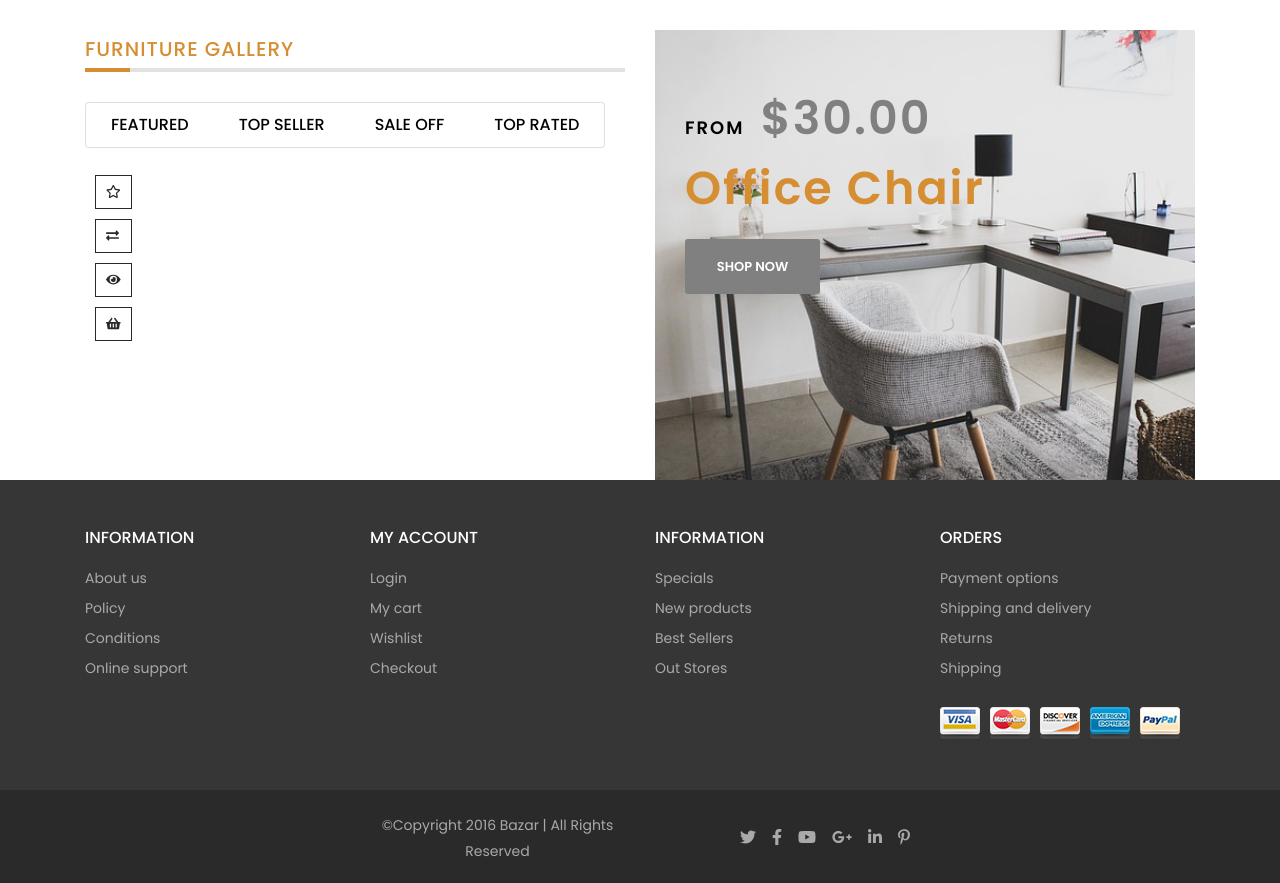
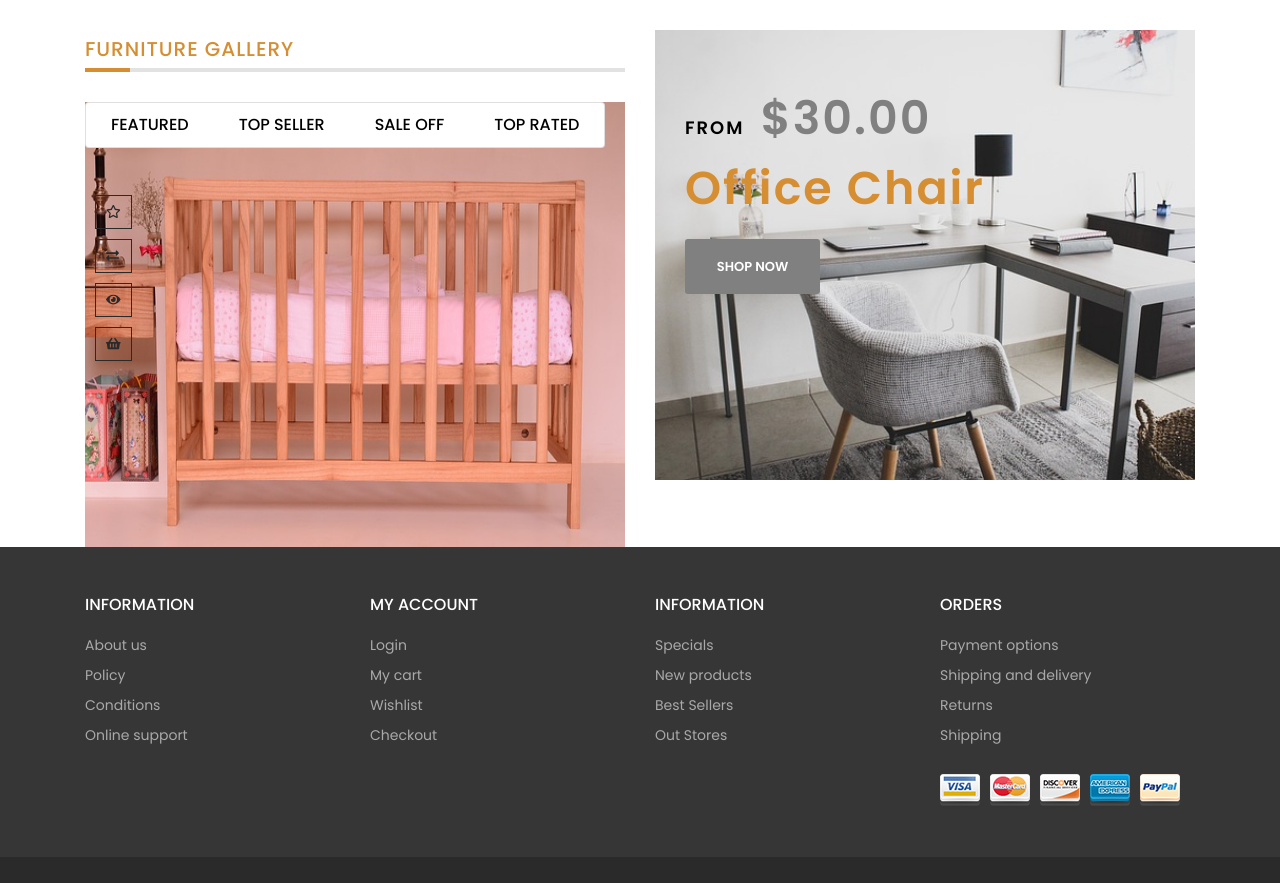
Before and after one commit to matwjablonski/wdp-2312-01, a React (Create React App) app: page / in a window 1280 px wide. Shown: the part 1993-2876 px from the top of the page. Built offline with nearby package versions, Linux system fonts and the light colour scheme.

Commit message:
Create Image component and use it in GalleryBox

```diff
--- a/src/components/common/GalleryBox/GalleryBox.js
+++ b/src/components/common/GalleryBox/GalleryBox.js
@@ -5,6 +5,7 @@ import { TAGS } from '../../../redux/initialState';
 import styles from './GalleryBox.module.scss';
 import GalleryNav from '../GalleryBox/GalleryNav/GalleryNav';
 import ActionButtons from './ActionButtons/ActionButtons';
+import Image from './Image/Image';
 
 const GalleryBox = () => {
   const [activeTag, setActiveTag] = useState(TAGS.FEATURED);
@@ -20,6 +21,7 @@ const GalleryBox = () => {
     <div className={styles.root}>
       <GalleryNav activeTag={activeTag} setActiveTag={setActiveTag} />
       <ActionButtons />
+      <Image id={activeElement.id} />
     </div>
   );
 };
--- /dev/null
+++ b/src/components/common/GalleryBox/Image/Image.js
@@ -0,0 +1,18 @@
+import PropTypes from 'prop-types';
+import React from 'react';
+import styles from './Image.module.scss';
+
+const Image = ({ id }) => {
+  return (
+    <img
+      className={styles.image}
+      src={`${process.env.PUBLIC_URL}/images/products/${id}.jpg`}
+      alt='chair'
+    />
+  );
+};
+
+Image.propTypes = {
+  id: PropTypes.string.isRequired,
+};
+export default Image;
--- /dev/null
+++ b/src/components/common/GalleryBox/Image/Image.module.scss
@@ -0,0 +1,7 @@
+@import "../../../../styles/settings.scss";
+
+.image {
+    width: 100%;
+    height: 445px;
+    position: relative;
+}
```
